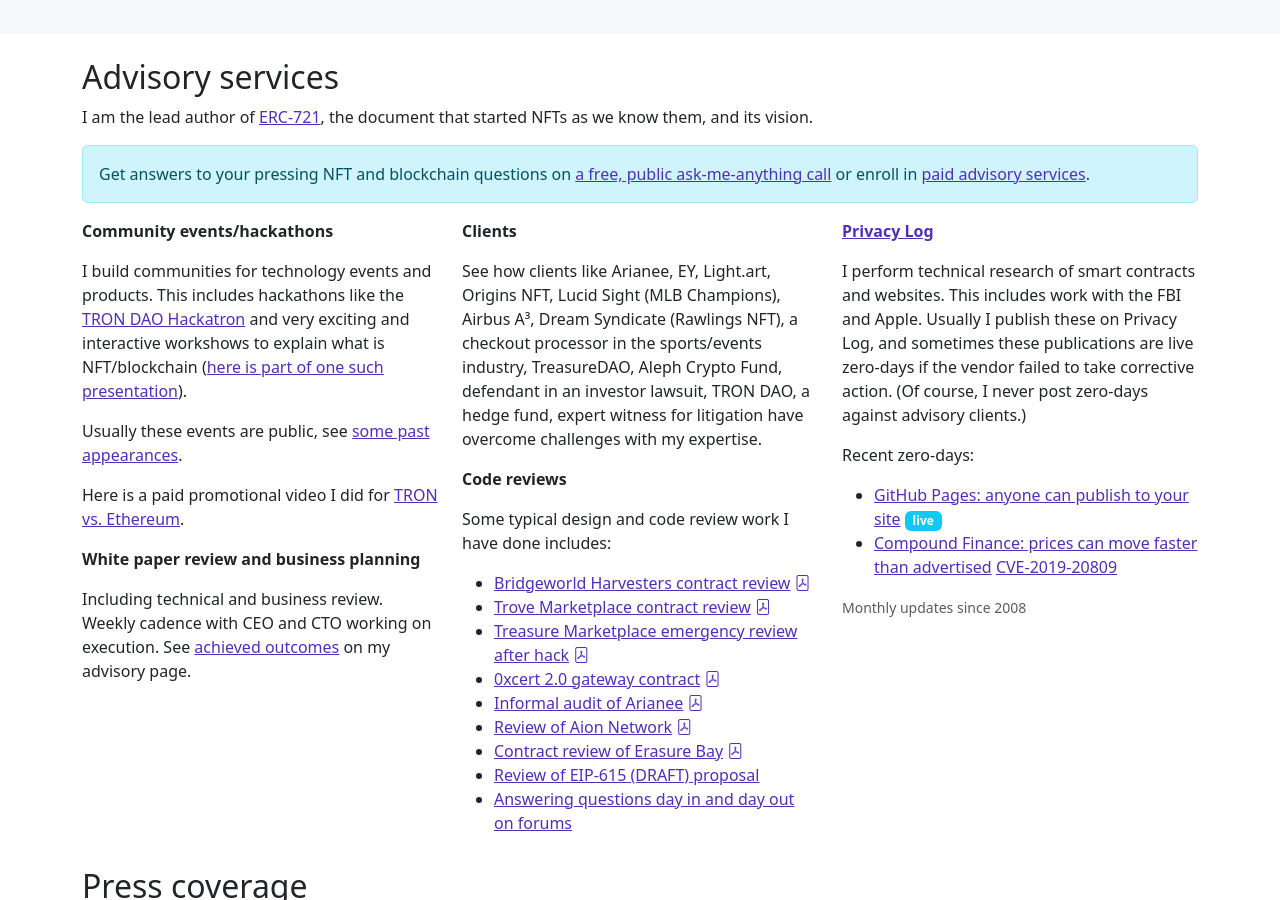
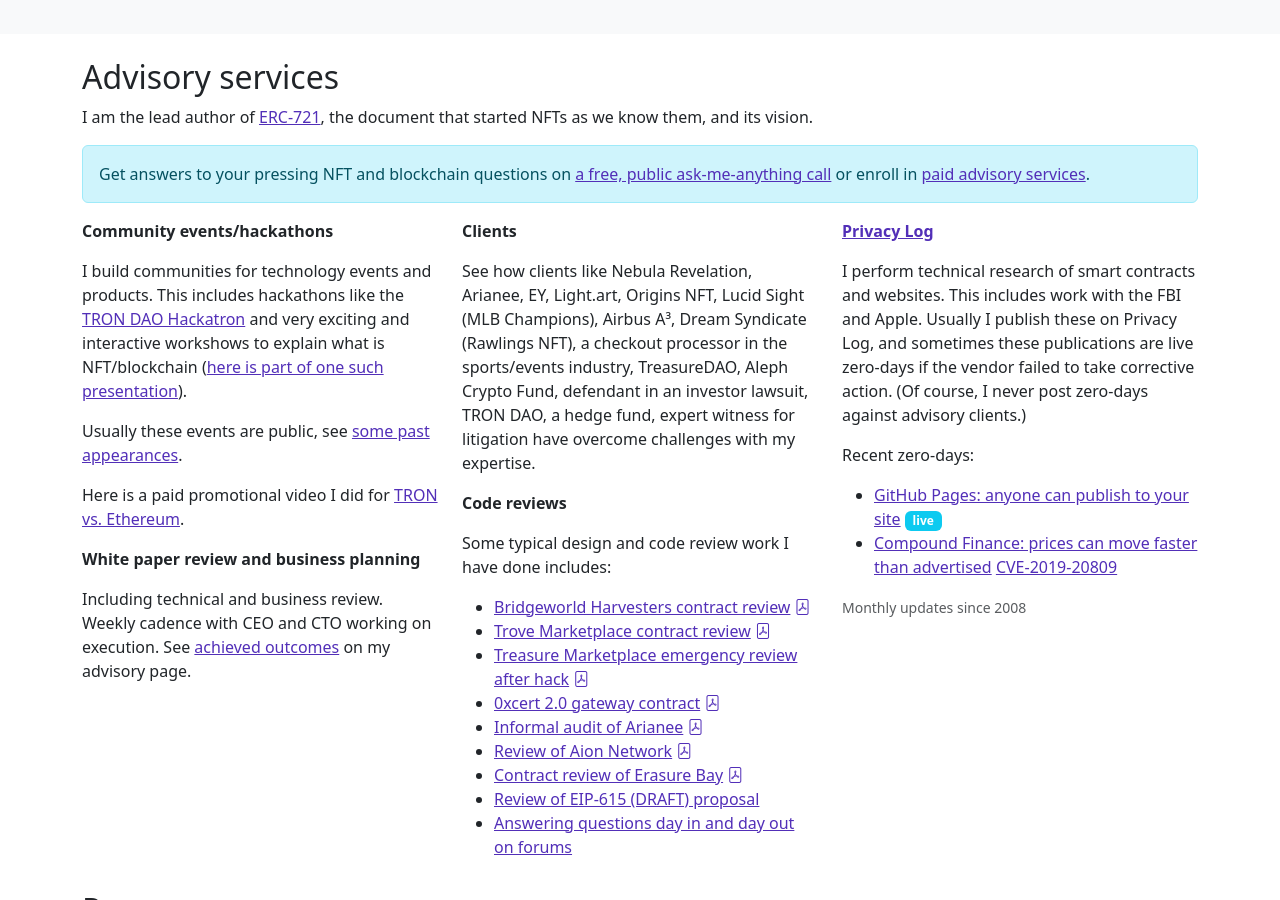
Before and after one commit to fulldecent/phor.net, a Jekyll site: the page built from index.html, in a window 1280 px wide and 900 px high, scrolled down 618 px. Built offline with Jekyll 4.4.1, drawn with Linux system fonts in a browser that asks for light colours; comment, search, counter and statistics services are not loaded; some of the changed lines change nothing that is shown.

Commit message:
add client

```diff
--- a/index.html
+++ b/index.html
@@ -246,6 +246,7 @@
       <div class="col mb-3">
         <p><strong>Clients</strong></p>
         <p>See how clients like
+          Nebula Revelation, <!-- Publicly listed me at https://whitepaper.nebularevelation.com -->
           <!-- A game company -->
           Arianee, <!-- Publicly listed on their homepage -->
           EY, <!-- Publicly listed at https://github.com/orgs/EYBlockchain/people -->
@@ -260,7 +261,7 @@
           Dream Syndicate (Rawlings NFT), <!-- Permission from Howard on 2022-08-04 phone call -->
           a checkout processor in the sports/events industry, <!-- NDA expires 2022-01-04 plus 5 years -->
           TreasureDAO,
-          Aleph Crypto Fund,
+          Aleph Crypto Fund, <!-- Publicly listed at https://alephcrypto.xyz/ -->
           defendant in an investor lawsuit, <!-- NDA expires 2022-03-21 plus 3 years -->
           TRON DAO, <!-- https://twitter.com/trondao/status/1544667577250611202 -->
           a hedge fund, <!-- TODO: review if I can release name -->
```
